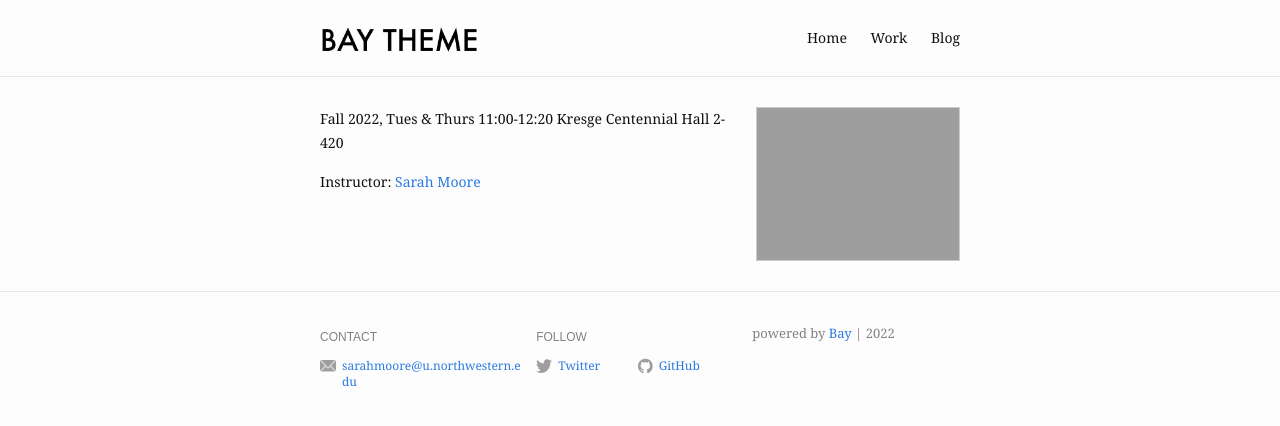
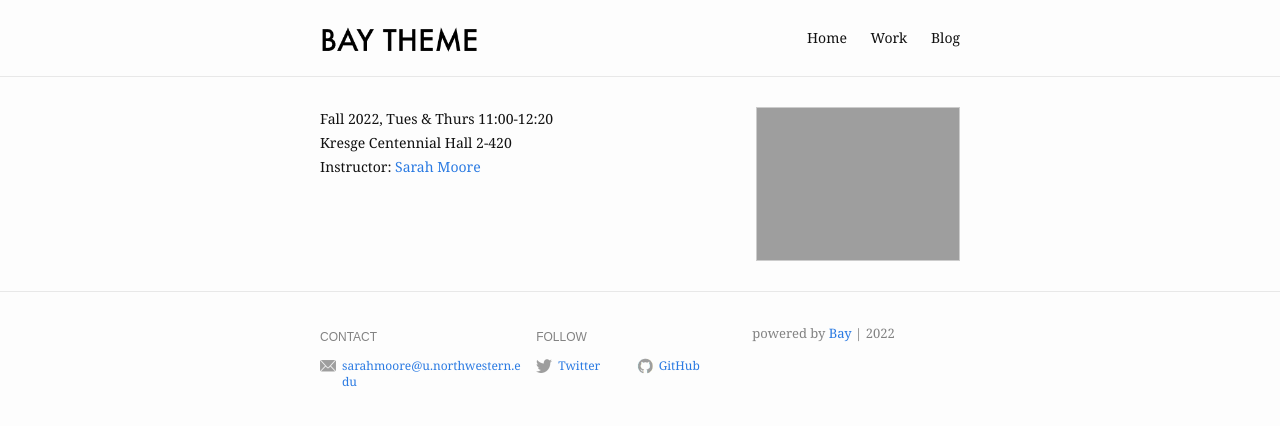
Before and after one commit to sarah-moore/nupols_dataviz, a Jekyll site: the page built from docs/index.md, in a window 1280 px wide. Shown: the top 426 px of the page. Built offline with Jekyll 4.4.1, drawn with Linux system fonts in a browser that asks for light colours.

Commit message:
Update index.md

```diff
--- a/docs/index.md
+++ b/docs/index.md
@@ -1,15 +1,15 @@
 ---
 layout: home
 profile_picture:
-  src: /assets/img/profile-pic.jpg
+  src: /assets/img/profile-pic.png
   alt: website picture
 ---
 
-<p>
+<c>
 Fall 2022, Tues & Thurs 11:00-12:20
 
-  Kresge Centennial Hall 2-420
-</p>
+<br> Kresge Centennial Hall 2-420
+</c>
 
 <p>
 Instructor: <a href="mailto:sarahmoore2022@u.northwestern.edu"> Sarah Moore </a>
```
